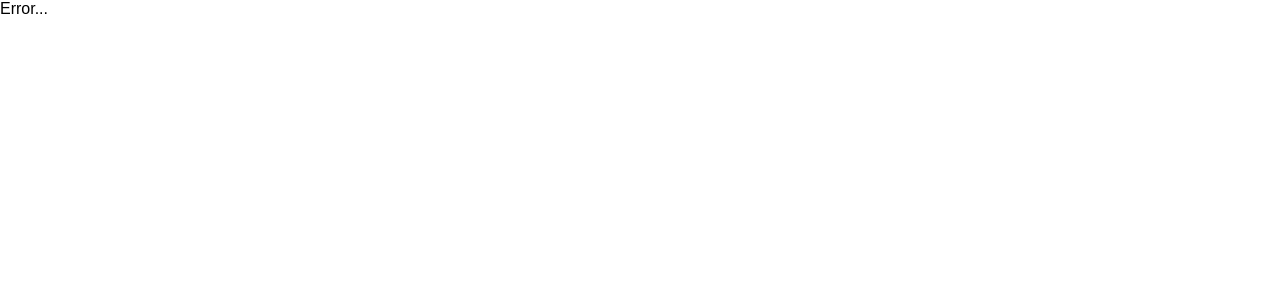
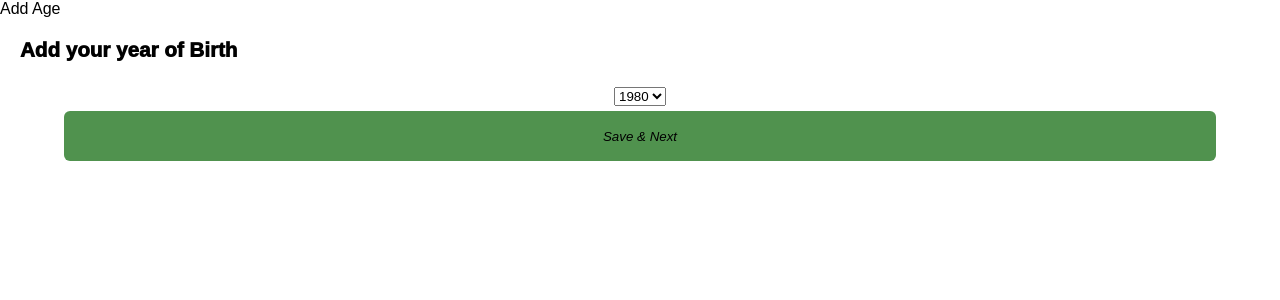
Before and after one commit to Makes-Innovation-Hub/arabrew, a React (Vite) app in the folder client/: page /addAge in a window 1280 px wide. Before the commit this address had no page. Shown: the top 300 px of the page. Built offline with nearby package versions, Linux system fonts and the light colour scheme; a web font is replaced by a local one.

Commit message:
added drop down list with styling

```diff
--- a/client/src/App.jsx
+++ b/client/src/App.jsx
@@ -3,11 +3,13 @@ import Intro from "./pages/Intro";
 import Chat from "./pages/Chat/Chat";
 import "./App.css";
 import PageLayout from "./components/PageLayout/PageLayout";
+import BirthPage from "./pages/BirthPage/BirthPage";
 
 const router = createBrowserRouter([
   { path: "/", element: <Intro />, errorElement: <>Error...</> },
   { path: "/chatPage", element: <Chat /> },
   { path: "/generalLayout", element: <PageLayout /> },
+  { path: "/addAge", element: <BirthPage /> },
 ]);
 
 function App() {
--- a/client/src/components/PageLayout/PageLayout.jsx
+++ b/client/src/components/PageLayout/PageLayout.jsx
@@ -11,12 +11,16 @@ export default function PageLayout() {
   return (
     <BackLayout>
       <HeaderWrapper>
+        {/* do not remove this div even if it is empty */}
+
         <div style={{ width: "20%" }}>
           <img src={arrowIcon} />
         </div>
         <TitleWrapper>
           <PageTitle>Add Age</PageTitle>
         </TitleWrapper>
+        {/* do not remove this div even if it is empty */}
+
         <div style={{ width: "20%" }}>
           {/*  here you can add code for additional elements in the header */}
         </div>
--- /dev/null
+++ b/client/src/pages/BirthPage/BirthPage.jsx
@@ -0,0 +1,103 @@
+import {
+  BackLayout,
+  HeaderWrapper,
+  TitleWrapper,
+  PageTitle,
+  Container,
+} from "../../components/PageLayout/PageLayoutStyles.jsx";
+import { Flex } from "../../components/styles/Flex.jsx";
+import React, { useState, useEffect } from "react";
+
+export default function BirthPage() {
+  const [startYear, setStartYear] = useState(1980);
+  const [endYear, setEndYear] = useState(new Date().getFullYear());
+  const [years, setYears] = useState([]);
+
+  useEffect(() => {
+    const currentYear = new Date().getFullYear();
+    const yearsArray = [];
+    for (let year = startYear; year <= currentYear; year++) {
+      yearsArray.push(year);
+    }
+    setYears(yearsArray);
+  }, [startYear]);
+
+  return (
+    <BackLayout>
+      <HeaderWrapper>
+        {/* do not remove this div even if it is empty */}
+        <div style={{ width: "20%" }}></div>
+        <TitleWrapper>
+          <PageTitle>Add Age</PageTitle>
+        </TitleWrapper>
+
+        {/* do not remove this div even if it is empty */}
+        <div style={{ width: "20%" }}>
+          {/*  here you can add code for additional elements in the header */}
+        </div>
+      </HeaderWrapper>
+      <Container>
+        {/* here you can add code for the container page */}
+        <div
+          style={{
+            display: "flex",
+            justifyContent: "center",
+            alignItems: "center",
+            flexDirection: "column",
+            height: "100%",
+          }}
+        >
+          <Flex
+            style={{
+              height: "10%",
+              width: "100%",
+              justifyContent: "flex-start",
+            }}
+          >
+            <h3
+              style={{
+                padding: "2rem 0 2rem 2rem",
+                boxSizing: "border-box",
+                fontSize: "2.06rem",
+                fontWeight: "1000",
+              }}
+            >
+              Add your year of Birth
+            </h3>
+          </Flex>
+          <Flex
+            style={{
+              height: "70%",
+              width: "100%",
+              justifyContent: "flex-start",
+              flexDirection: "column",
+              margin: "0.5rem 0",
+            }}
+          >
+            <select>
+              {years.map((year) => (
+                <option key={year} value={year}>
+                  {year}
+                </option>
+              ))}
+            </select>
+          </Flex>
+          <Flex style={{ height: "20%", width: "100%" }}>
+            <button
+              style={{
+                width: "90%",
+                height: "5rem",
+                margin: "0 auto 0.5rem auto",
+                backgroundColor: "#50924e",
+                borderRadius: "0.6rem",
+                border: "none",
+              }}
+            >
+              <i>Save & Next</i>
+            </button>
+          </Flex>
+        </div>
+      </Container>
+    </BackLayout>
+  );
+}
```
